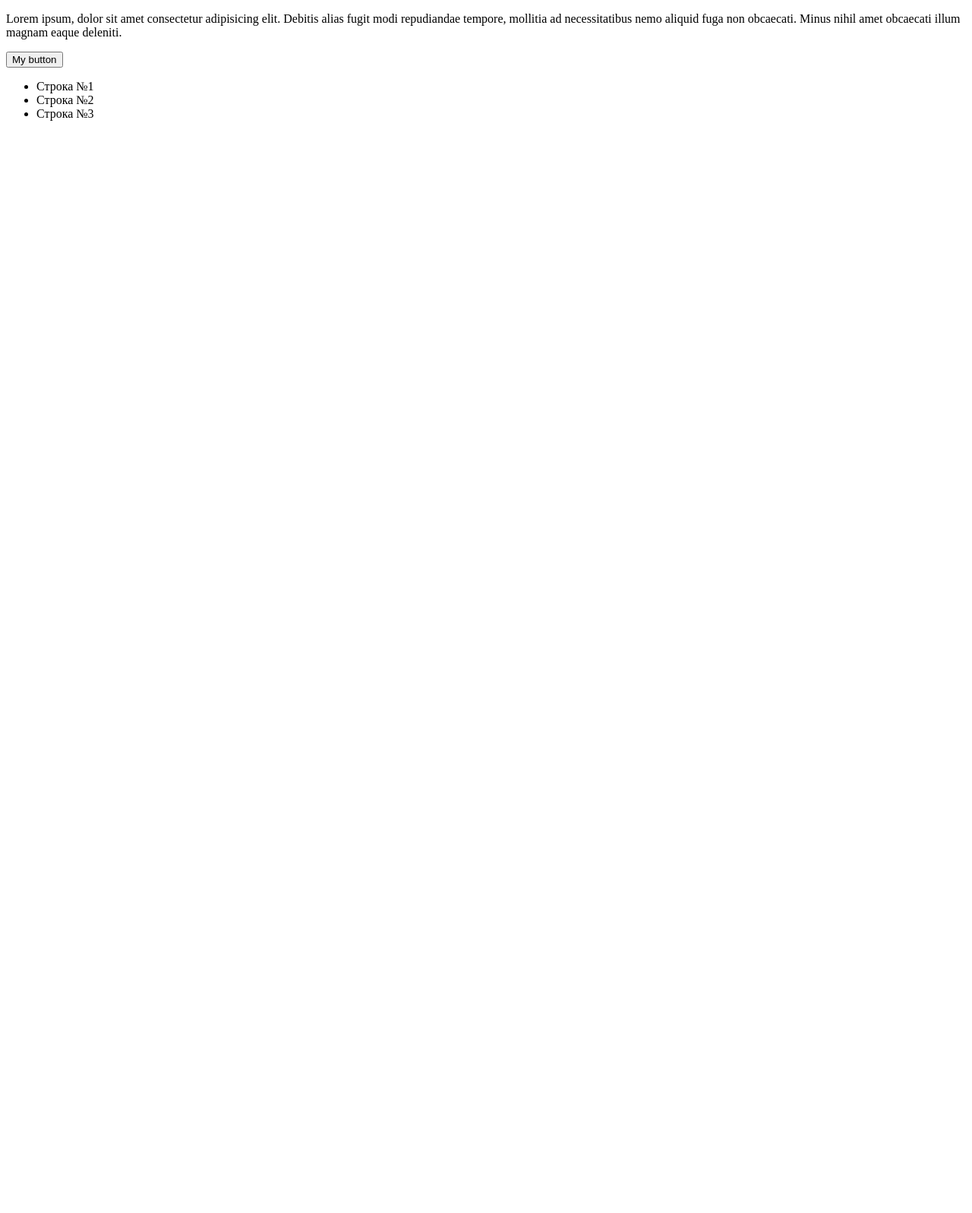
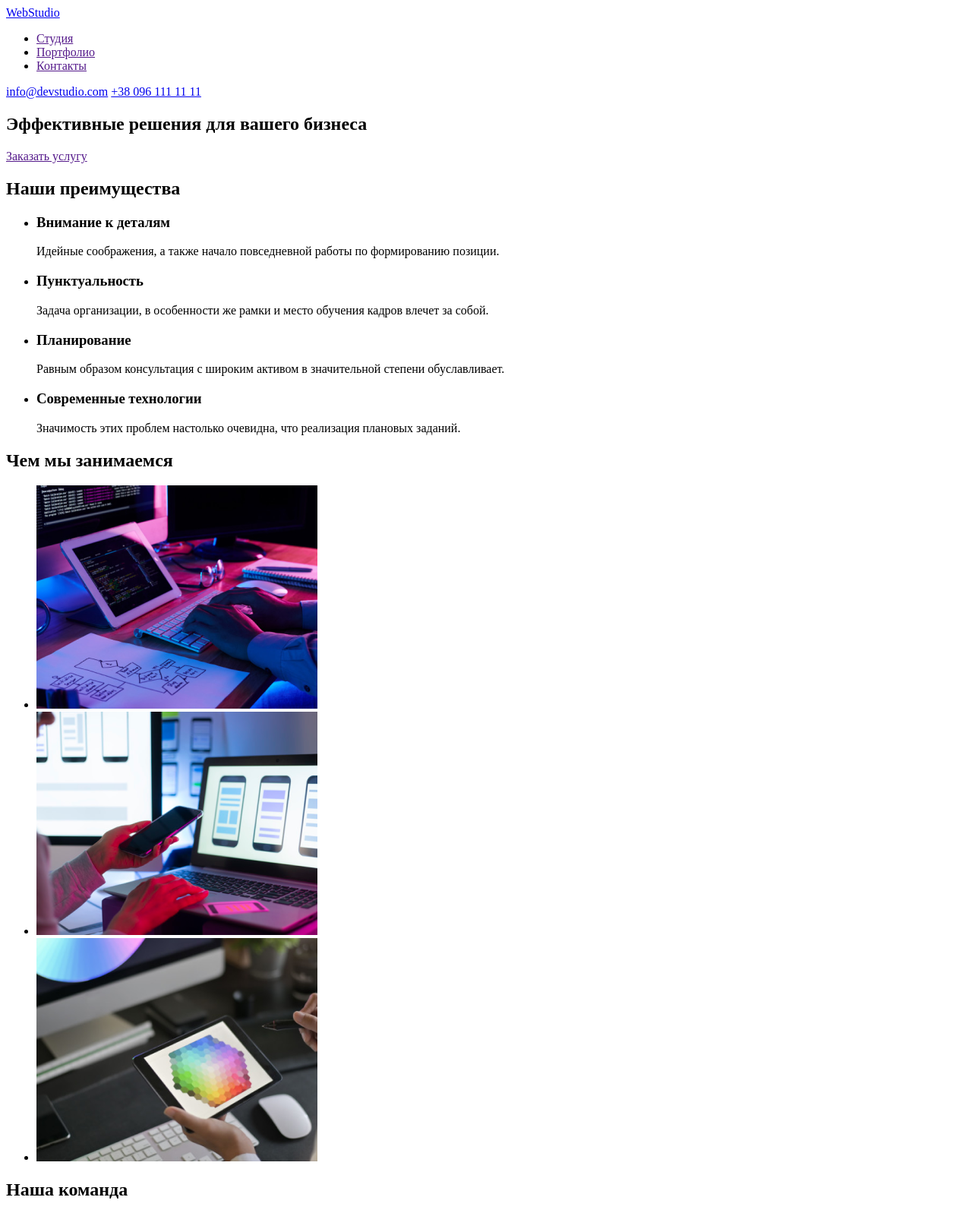
Before and after one commit to AlexeySapr/test-repository, a plain HTML site: page index.html in a window 1280 px wide. Shown: the top 1597 px of the page at 76% size. Before the commit the page ends 800 px from the top, so only its background shows below. Drawn offline with Linux system fonts and the light colour scheme.

Commit message:
добавил разметку для макета ДЗ№1
Добавил картинки, изменил index.html

```diff
--- a/css/style.css
+++ b/css/style.css
@@ -2,4 +2,5 @@ body {
   background-color: burlywood;
   color: crimson;
   margin-top: 30px;
+  margin-bottom: 50px;
 }
--- a/index.html
+++ b/index.html
@@ -1,23 +1,112 @@
 <!DOCTYPE html>
-<html lang="en">
+<html lang="ru">
   <head>
     <meta charset="UTF-8" />
-    <meta http-equiv="X-UA-Compatible" content="IE=edge" />
+    <!-- <meta http-equiv="X-UA-Compatible" content="IE=edge" /> -->
     <meta name="viewport" content="width=device-width, initial-scale=1.0" />
-    <title>Test</title>
+    <title>Главная</title>
   </head>
   <body>
-    <p>
-      Lorem ipsum, dolor sit amet consectetur adipisicing elit. Debitis alias
-      fugit modi repudiandae tempore, mollitia ad necessitatibus nemo aliquid
-      fuga non obcaecati. Minus nihil amet obcaecati illum magnam eaque
-      deleniti.
-    </p>
-    <button>My button</button>
-    <ul>
-      <li>Строка №1</li>
-      <li>Строка №2</li>
-      <li>Строка №3</li>
-    </ul>
+    <header>
+      <!-- Навигация -->
+      <nav>
+        <a href="./index.html"><span>Web</span>Studio</a>
+
+        <ul>
+          <li><a href="">Студия</a></li>
+          <li><a href="">Портфолио</a></li>
+          <li><a href="">Контакты</a></li>
+        </ul>
+      </nav>
+
+      <!-- Контакты -->
+      <a href="mailto:info@devstudio.com">info@devstudio.com</a>
+      <a href="tel:+380961111111">+38 096 111 11 11</a>
+    </header>
+
+    <!-- Главная секция -->
+    <section>
+      <h1>Эффективные решения для вашего бизнеса</h1>
+      <a href="">Заказать услугу</a>
+    </section>
+
+    <!-- Особенности -->
+    <section>
+      <!-- нужно будет скрыть -->
+      <h2>Наши преимущества</h2>
+      <!-- ****************** -->
+
+      <ul>
+        <li>
+          <h3>Внимание к деталям</h3>
+          <p>Идейные соображения, а также начало повседневной работы по формированию позиции.</p>
+        </li>
+        <li>
+          <h3>Пунктуальность</h3>
+          <p>Задача организации, в особенности же рамки и место обучения кадров влечет за собой.</p>
+        </li>
+        <li>
+          <h3>Планирование</h3>
+          <p>Равным образом консультация с широким активом в значительной степени обуславливает.</p>
+        </li>
+        <li>
+          <h3>Современные технологии</h3>
+          <p>Значимость этих проблем настолько очевидна, что реализация плановых заданий.</p>
+        </li>
+      </ul>
+    </section>
+
+    <!-- Чем мы занимаемся -->
+    <section>
+      <h2>Чем мы занимаемся</h2>
+      <ul>
+        <li>
+          <img src="./images/img1.png" alt="Планшет с клавиатурой" width="370" />
+        </li>
+        <li>
+          <img src="./images/img2.png" alt="Ноутбук" width="370" />
+        </li>
+        <li>
+          <img src="./images/img3.png" alt="Планшет" width="370" />
+        </li>
+      </ul>
+    </section>
+
+    <!-- Наша команда -->
+    <section>
+      <h2>Наша команда</h2>
+      <ul>
+        <li>
+          <img src="./images/ProduktDesiner.jpg" alt="" width="270" />
+          <h3>Игорь Демьяненко</h3>
+          <p lang="en">Product Designer</p>
+        </li>
+        <li>
+          <img src="./images/FrontendDeveloper.jpg" alt="" width="270" />
+          <h3>Ольга Репина</h3>
+          <p lang="en">Frontend Developer</p>
+        </li>
+        <li>
+          <img src="./images/Marketing.jpg" alt="" width="270" />
+          <h3>Николай Тарасов</h3>
+          <p lang="en">Marketing</p>
+        </li>
+        <li>
+          <img src="./images/UIDesiner.jpg" alt="" width="270" />
+          <h3>Михаил Ермаков</h3>
+          <p lang="en">UI Designer</p>
+        </li>
+      </ul>
+    </section>
+
+    <!-- Подвал -->
+    <footer>
+      <a href="/"><span>Web</span>Studio</a>
+      <address>
+        <p>г. Киев, пр-т Леси Украинки, 26</p>
+        <a href="mailto:info@devstudio.com">info@devstudio.com</a>
+        <a href="tel:+380961111111">+38 096 111 11 11</a>
+      </address>
+    </footer>
   </body>
 </html>
```
Also changed, not shown: images/FrontendDeveloper.jpg (added), images/Marketing.jpg (added), images/ProduktDesiner.jpg (added), images/UIDesiner.jpg (added), images/img1.png (added), images/img2.png (added), images/img3.png (added), 1 other file.
